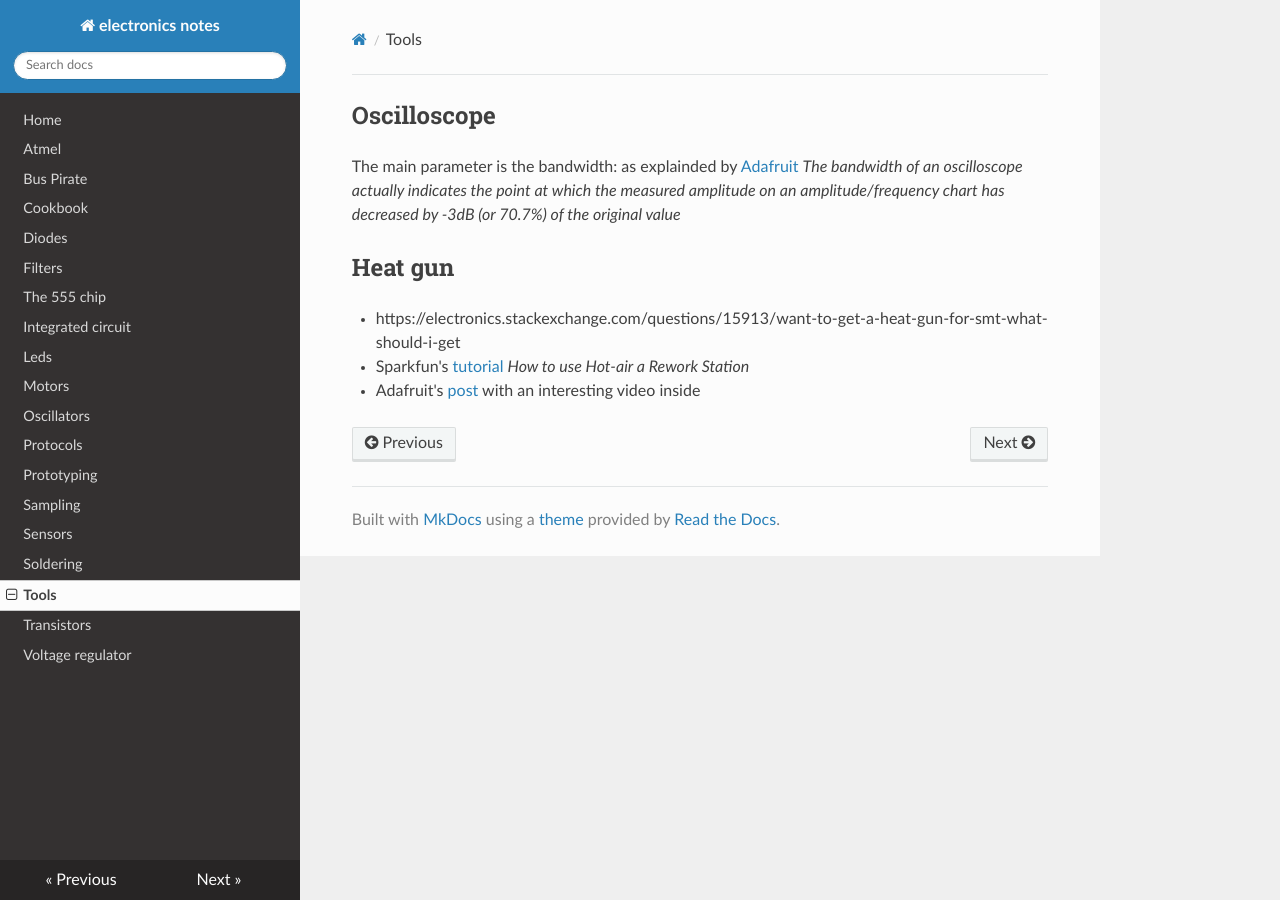
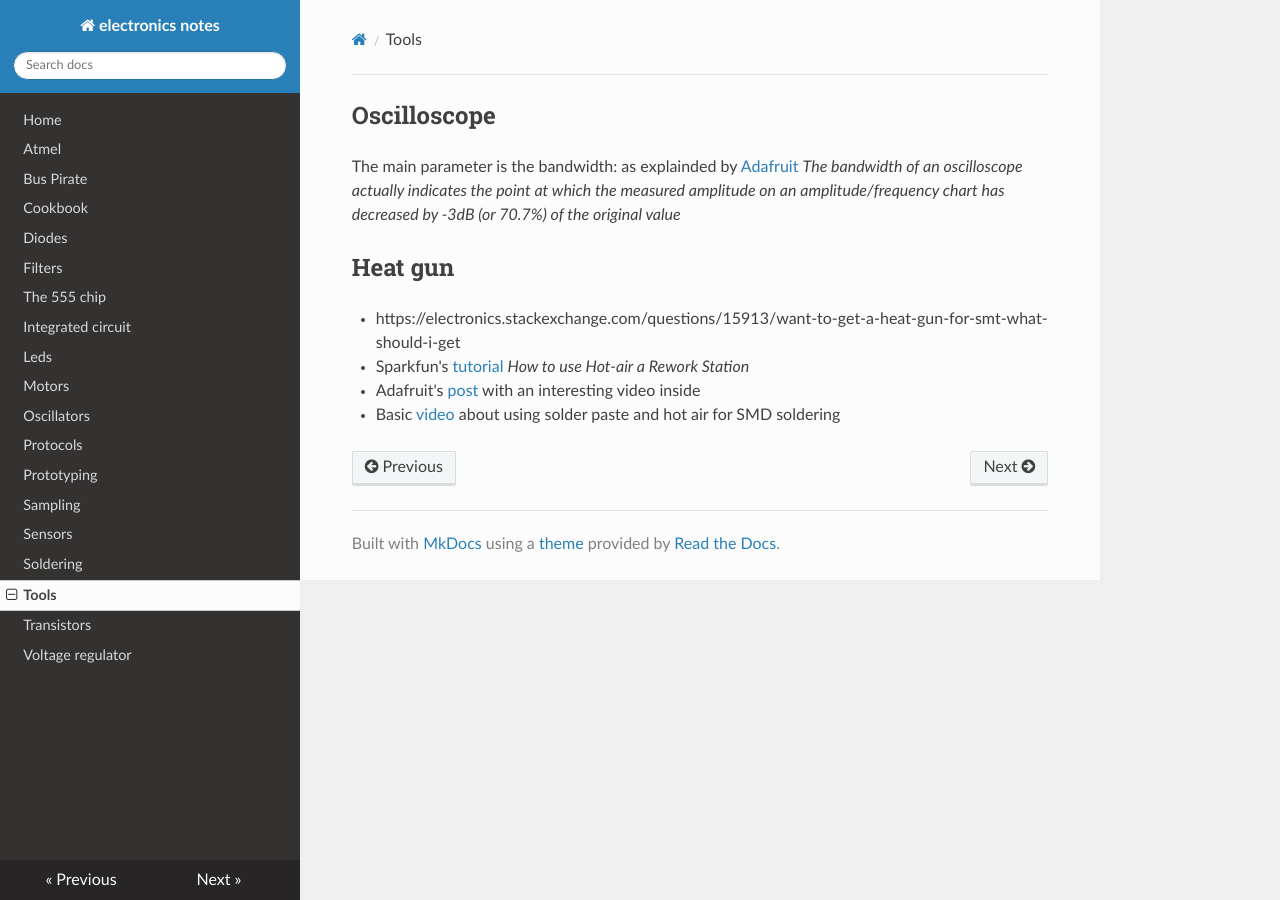
Before and after one commit to gipi/electronics-notes, an MkDocs documentation site: the page built from docs/tools.md, in a window 1280 px wide. Built offline with MkDocs 1.6.1, drawn with Linux system fonts in a browser that asks for light colours; nearby versions of some CDN libraries; old or Windows-style settings are respelled for this version of MkDocs.

Commit message:
Add link.

```diff
--- a/docs/tools.md
+++ b/docs/tools.md
@@ -10,3 +10,4 @@ the measured amplitude on an amplitude/frequency chart has decreased by
  - https://electronics.stackexchange.com/questions/15913/want-to-get-a-heat-gun-for-smt-what-should-i-get
  - Sparkfun's [tutorial](https://www.sparkfun.com/tutorials/391) *How to use Hot-air a Rework Station*
  - Adafruit's [post](https://learn.adafruit.com/smt-manufacturing/hot-air-tools) with an interesting video inside
+ - Basic [video](https://www.youtube.com/watch?v=1z0IiuQ35HU) about using solder paste and hot air for SMD soldering
```
